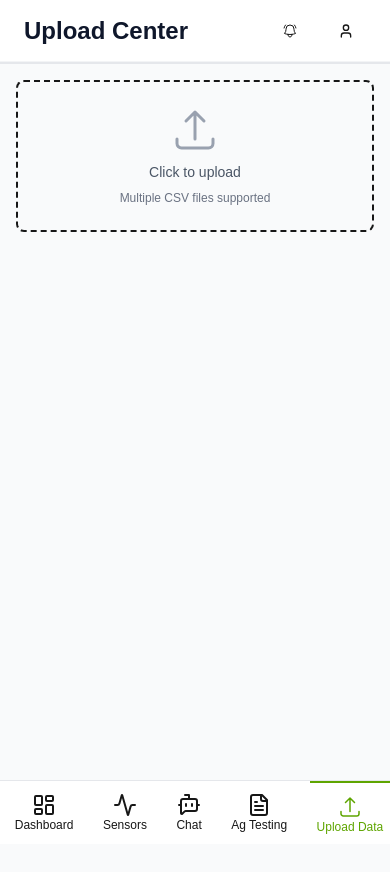
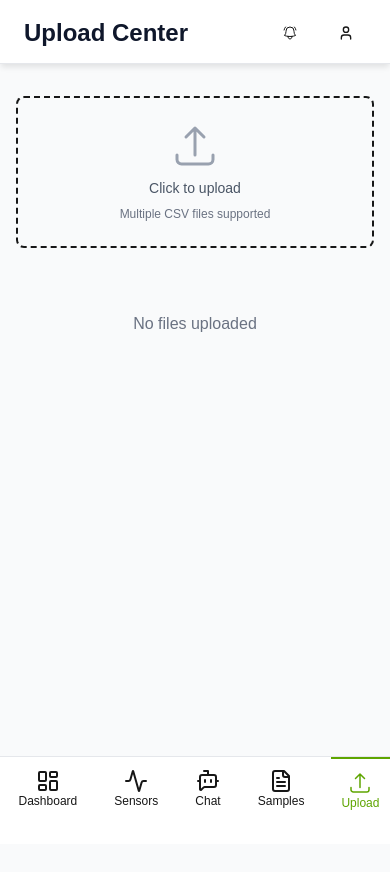
Before and after one commit to PurpleMaia/kilo-dashboard, a Next.js app: page /dashboard/upload in a window 390 px wide. Shown: the top 872 px of the page. After the commit the page ends 844 px from the top, so only its background shows below. Built offline with nearby package versions, Linux system fonts and the light colour scheme.

Commit message:
progressive web app modifications (for a iPhone 15 pro)

```diff
--- a/src/app/api/metrics/route.ts
+++ b/src/app/api/metrics/route.ts
@@ -12,6 +12,7 @@ export async function GET() {
     if (cached) {
         console.log('fetchSensorsData in cache, using cache...')
         locations = cached
+        console.log('Cached locations:', locations)
         return NextResponse.json({ locations })
     }
 
--- a/src/app/components/dashboard/bottomnav.tsx
+++ b/src/app/components/dashboard/bottomnav.tsx
@@ -8,7 +8,7 @@ const BottomNav = () => {
     <>
 
       {/* Bottom navigation for mobile */}
-        <div className="fixed bottom-0 left-0 right-0 h-16 z-40 bg-white backdrop-blur-sm border-t border-gray-200 bg-white border-t">
+        <div className="fixed bottom-0 left-0 right-0 h-22 z-40 bg-white backdrop-blur-sm border-t border-gray-200 bg-white border-t">
           <div className="flex grow flex-row space-x-2">
               <NavLinks />
           </div>
--- a/src/app/components/dashboard/top-panel.tsx
+++ b/src/app/components/dashboard/top-panel.tsx
@@ -55,9 +55,10 @@ export default function TopPanel() {
   }
 
   return (
-    <div className="w-full bg-white border-b border-gray-200">
-      {/* First Line - Alerts and Login/Logout */}
-      <div className="px-6 py-3 border-b border-gray-100">
+    <div className="h-16 content-end w-full border-b bg-white border-gray-200 shadow-[0_4px_6px_-1px_rgba(0,0,0,0.1)]">
+
+
+      <div className="px-6 py-3">
         <div className="flex justify-between items-center">
           <h1 className={clsx(
             "text-2xl font-bold text-slate-900",
--- a/src/app/dashboard/layout.tsx
+++ b/src/app/dashboard/layout.tsx
@@ -11,15 +11,17 @@ export default function Layout({ children }: { children: React.ReactNode }) {
     return (
       <MobileProvider>
         <DrawerProvider>
-        <div className="relative">
-          <header className="flex fixed top-0 left-0 right-0 items-center z-20 bg-white border-b border-gray-200 h-16">
+          <header
+            className="bg-white fixed top-0 left-0 right-0 z-20"
+            style={{ paddingTop: 'env(safe-area-inset-top)'}}
+          >
             <TopPanel />
           </header>
 
-          {/* Sidebar - layered on top */}
+          {/* Sidebar - layered on top
           <aside className="hidden md:block fixed top-0 left-0 w-44 h-full z-10">
             <SideNav />
-          </aside>
+          </aside> */}
 
           {/* Main content - responsive scrolling */}
           <main
@@ -27,12 +29,10 @@ export default function Layout({ children }: { children: React.ReactNode }) {
               bg-gray-50
               overflow-y-auto
               md:ml-44
-              mt-16
-
               touch-pan-y
               overscroll-contain
-              min-h-screen
             `}
+            style={{ marginTop: 'calc(4rem + env(safe-area-inset-top))' }}
           >
             {children}
 
@@ -44,8 +44,6 @@ export default function Layout({ children }: { children: React.ReactNode }) {
             <footer className="md:hidden fixed bottom-0 left-0 right-0 z-20">
                 <BottomNav />
             </footer>
-
-        </div>
         </DrawerProvider>
       </MobileProvider>
     )
--- a/src/app/dashboard/page.tsx
+++ b/src/app/dashboard/page.tsx
@@ -8,7 +8,7 @@ import LocationWidgetWrapper from "../components/home/LocationWidgetWrapper";
 
 export default function Page() {
     return (
-        <div className="min-h-screen flex bg-gray-50">
+        <div className="min-h-screen flex">
         <div className="flex-1 flex flex-col">
 
 
--- a/src/app/dashboard/upload/page.tsx
+++ b/src/app/dashboard/upload/page.tsx
@@ -227,7 +227,7 @@ export default function Upload() {
 
     return (
         <>
-        <div className="p-4 space-y-6">
+        <div className="p-4 space-y-6 mt-4">
 
             {/* Upload Area */}
             <div className={`border-2 border-dashed rounded-lg p-6 transition-colors`}>
@@ -237,7 +237,7 @@ export default function Upload() {
                     accept=".csv"
                     multiple
                     onChange={handleFileInput}
-                    className="absolute inset-0 w-full h-full opacity-0 cursor-pointer"
+                    className="absolute inset-0 w-full h-1/3 cursor-pointer"
                 />
 
                 <div className="text-center">
@@ -252,7 +252,7 @@ export default function Upload() {
             </div>
 
             {/* File List */}
-            {files.length > 0 && (
+            {files.length > 0 ? (
                 <div className="space-y-4">
                 <div className="flex items-center justify-between">
                     <h3 className="text-lg font-medium text-gray-900">Uploaded Files</h3>
@@ -366,6 +366,10 @@ export default function Upload() {
                     ))}
                 </div>
                 </div>
+            ) : (
+                <div className="p-4 text-center text-gray-500 mt-12 mb-96">
+                    No files uploaded
+                </div>
             )}
 
             {/* Upload Button */}
--- a/src/app/globals.css
+++ b/src/app/globals.css
@@ -20,7 +20,11 @@
 } */
 
 body {
-  background: var(--background);
+  background: #f9fafb; /* Tailwind's bg-gray-50 */
   color: var(--foreground);
   font-family: Arial, Helvetica, sans-serif;
 }
+
+header {
+  padding-top: env(safe-area-inset-top);
+}
--- a/src/app/layout.tsx
+++ b/src/app/layout.tsx
@@ -1,6 +1,6 @@
-import type { Metadata } from "next";
 import { Geist, Geist_Mono } from "next/font/google";
 import "./globals.css";
+import { Metadata, Viewport } from "next";
 
 const geistSans = Geist({
   variable: "--font-geist-sans",
@@ -12,9 +12,21 @@ const geistMono = Geist_Mono({
   subsets: ["latin"],
 });
 
+export const viewport: Viewport = {
+  themeColor: "#000000",
+  initialScale: 1,
+  width: "device-width",
+  viewportFit: "cover",
+  maximumScale: 1,
+};
+
 export const metadata: Metadata = {
   title: "KILO Dashboard",
-  description: "Generated by create next app", // TODO make a description
+  description: "Generated by create next app",
+  appleWebApp: {
+    statusBarStyle: "black-translucent",
+  },
+  // ...other metadata
 };
 
 export default function RootLayout({
@@ -24,9 +36,10 @@ export default function RootLayout({
 }>) {
   return (
     <html lang="en">
-      <body
-        className={`${geistSans.variable} ${geistMono.variable} antialiased`}
-      >
+      <head>
+        <link rel="manifest" href='/site.webmanifest' />
+      </head>
+      <body className={`${geistSans.variable} ${geistMono.variable} antialiased`}>
         {children}
       </body>
     </html>
--- a/src/app/lib/links.ts
+++ b/src/app/lib/links.ts
@@ -19,12 +19,12 @@ export const links = [
     icon: BotMessageSquare,
   },
   {
-    name: 'Ag Testing',
+    name: 'Samples',
     href: '/dashboard/ag-testing',
     icon: FileText,
   },
   {
-    name: 'Upload Data',
+    name: 'Upload',
     href: '/dashboard/upload',
     icon: ArrowUpTrayIcon,
   },
@@ -35,7 +35,7 @@ export const pageTitles: Record<string, string> = {
   '/dashboard': 'Dashboard',
   '/dashboard/sensors': 'Sensor Overview',
   '/dashboard/kilo': 'Kilo Form',
-  '/dashboard/ag-testing': 'Agriculture Testing Center',
+  '/dashboard/ag-testing': 'Test Samples',
   '/dashboard/upload': 'Upload Center',
   '/dashboard/profile': 'Profile Settings',
   '/dashboard/chat': 'Kilo Chat',
```
Also changed, not shown: public/site.webmanifest (added).
